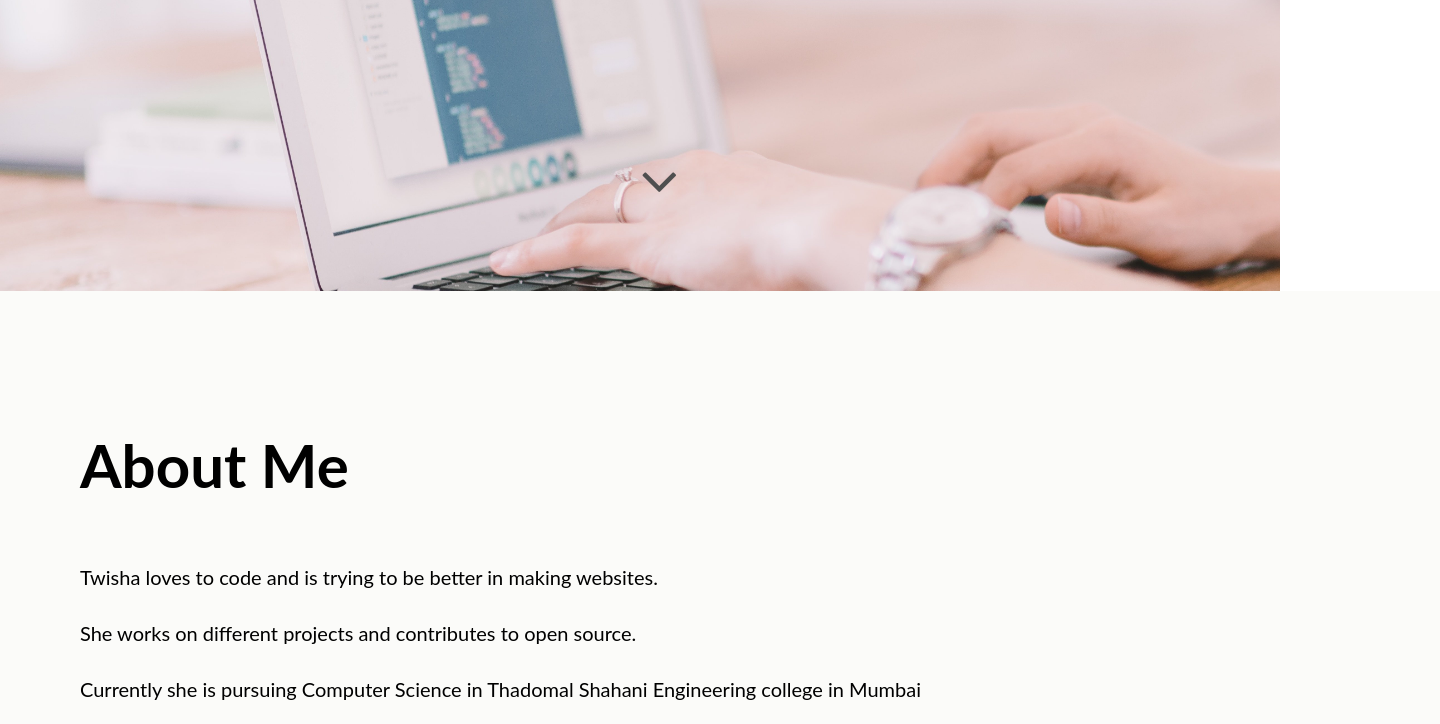
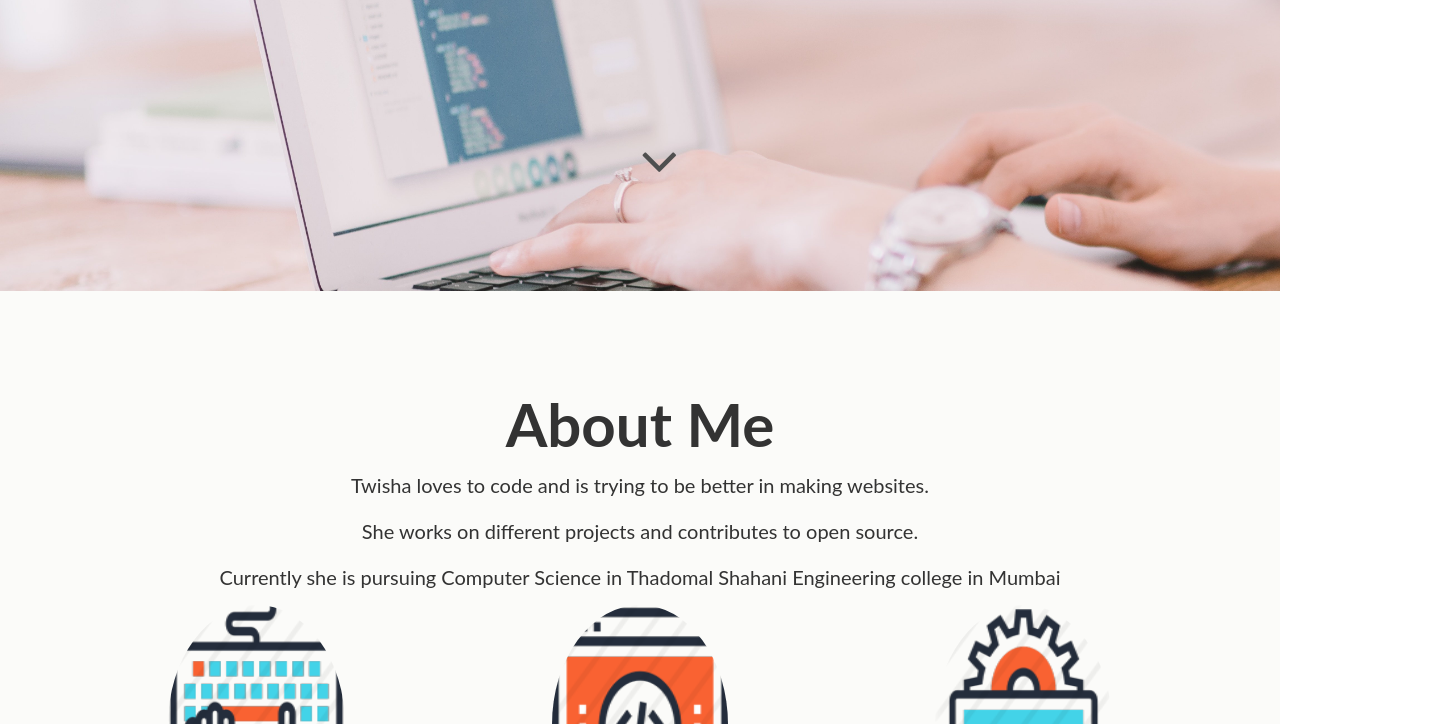
Before and after one commit to twishasaraiya/personal-website-old, a plain HTML site: page index.html in a window 1280 px wide. Shown: the part 509-1233 px from the top of the page, 1440 px wide, since content can reach past the window. Drawn offline with nearby package versions, Linux system fonts and the light colour scheme; animation ran at ten frames a second.

Commit message:
Update index.html

```diff
--- a/index.html
+++ b/index.html
@@ -111,21 +111,8 @@
      </div>
  </div>
  </body>
-
-     <script type="text/javascript">
-                    function downloadJSAtOnload() {
-                    var element = document.createElement("script");
-                    element.src = "https://maxcdn.bootstrapcdn.com/bootstrap/3.3.7/css/bootstrap.min.css";
-                    document.body.appendChild(element);
-                    }
-                    if (window.addEventListener)
-                    window.addEventListener("load", downloadJSAtOnload, false);
-                    else if (window.attachEvent)
-                    window.attachEvent("onload", downloadJSAtOnload);
-                    else window.onload = downloadJSAtOnload;
-      </script>
- <!-- bootstrap cdn
-     <link rel="stylesheet" href="https://maxcdn.bootstrapcdn.com/bootstrap/3.3.7/css/bootstrap.min.css"> -->
+ <!-- bootstrap cdn -->
+     <link rel="stylesheet" href="https://maxcdn.bootstrapcdn.com/bootstrap/3.3.7/css/bootstrap.min.css">
      <!--jQuery cdn -->
      <script src="https://ajax.googleapis.com/ajax/libs/jquery/3.2.1/jquery.min.js"></script>
      <!--customised stylesheet -->
```
